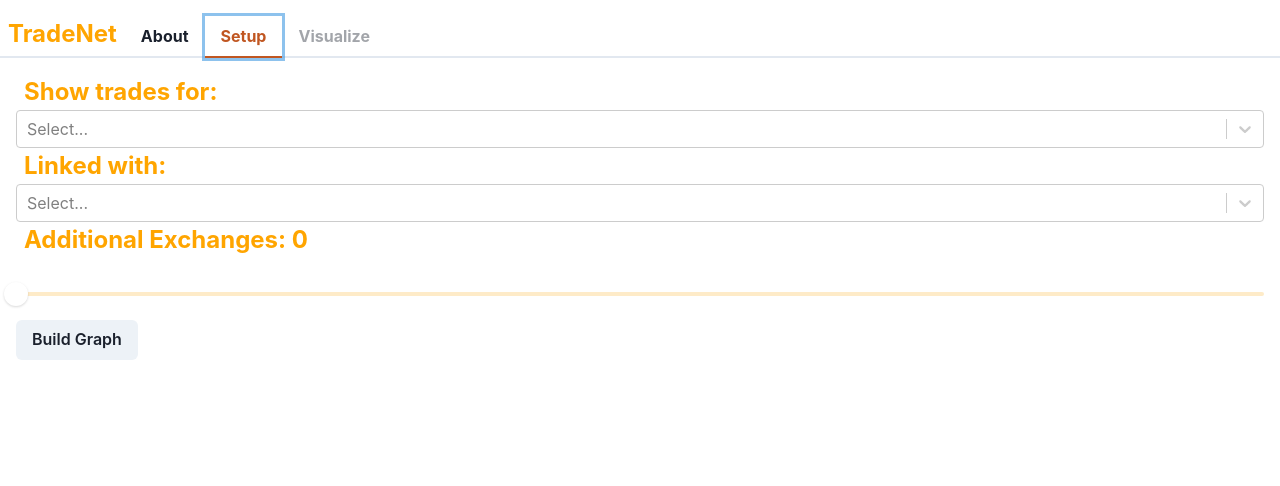
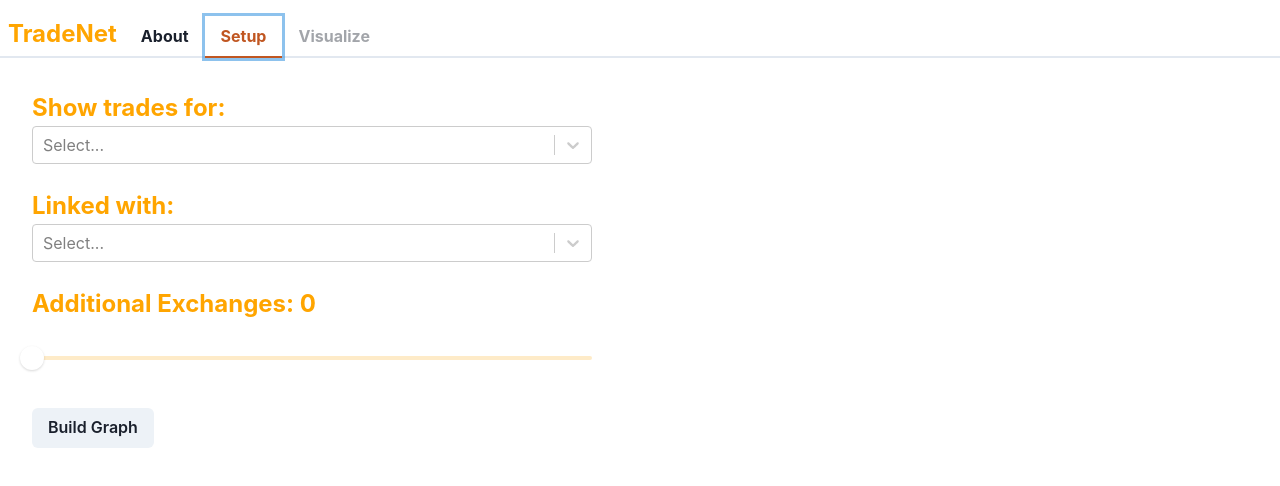
Before and after one commit to aaabuk02/TradeNet, a React (Create React App) app: page / in a window 1280 px wide. Both pictures are taken after a click on the tab "Setup". Shown: the top 486 px of the page. Built offline with nearby package versions, Linux system fonts and the light colour scheme; no server answers.

Commit message:
Update styling and add grid to setup

```diff
--- a/src/App.js
+++ b/src/App.js
@@ -114,10 +114,10 @@
               </Tab>
             </TabList>
             <TabPanels>
-              <TabPanel>
+              <TabPanel p={"2rem"}>
                 <About />
               </TabPanel>
-              <TabPanel>
+              <TabPanel p={"2rem"}>
                 <Setup />
               </TabPanel>
               <TabPanel p={0}>{isGraphVisible && <Visualize />}</TabPanel>
--- a/src/Tabs/Setup/Setup.js
+++ b/src/Tabs/Setup/Setup.js
@@ -6,10 +6,13 @@
   SliderFilledTrack,
   SliderThumb,
   Box,
+  Grid,
+  GridItem,
 } from "@chakra-ui/react";
-import { useContext, useRef} from "react";
+import { useContext, useRef } from "react";
 import { DataContext } from "../../App";
 import Select from "react-select";
+import "./Setup.scss";
 
 const Setup = (props) => {
   const {
@@ -71,21 +74,30 @@
   }
 
   return (
-    <div>
-      <div>
-        <Text fontSize="2xl" as="b" pl=".5rem" pr=".5rem" color="orange">
+    <Grid templateColumns="1fr" gap={6} maxWidth="35rem">
+      <GridItem>
+        <Text fontSize="2xl" as="b" color="orange">
           Show trades for:
         </Text>
-        <Select options={batchPrimaryOptions()} onChange={primaryCalls} />
-        <Text fontSize="2xl" as="b" pl=".5rem" pr=".5rem" color="orange">
+        <Select
+          options={batchPrimaryOptions()}
+          onChange={primaryCalls}
+          className="primary-select"
+        />
+      </GridItem>
+      <GridItem>
+        <Text fontSize="2xl" as="b" color="orange">
           Linked with:
         </Text>
         <Select
           ref={secondarySelectRef}
           options={getRelatedNodes(primaryChoice)}
           onChange={(secondaryChoice) => setSecondaryChoice(secondaryChoice)}
+          className="secondary-select"
         />
-        <Text fontSize="2xl" as="b" pl=".5rem" pr=".5rem" color="orange">
+      </GridItem>
+      <GridItem>
+        <Text fontSize="2xl" as="b" color="orange">
           Additional Exchanges: {sliderValue}
         </Text>
         <Box pt={6} pb={2}>
@@ -102,9 +114,11 @@
             <SliderThumb boxSize={6} />
           </Slider>
         </Box>
+      </GridItem>
+      <GridItem>
         <Button onClick={() => buildGraph()}>Build Graph</Button>
-      </div>
-    </div>
+      </GridItem>
+    </Grid>
   );
 };
 
--- /dev/null
+++ b/src/Tabs/Setup/Setup.scss
@@ -0,0 +1,7 @@
+.primary-select {
+  z-index: 9999;
+}
+
+.secondary-select {
+    z-index: 9998;
+  }
--- a/src/Tabs/Visualize/Visualize.js
+++ b/src/Tabs/Visualize/Visualize.js
@@ -1,6 +1,7 @@
 import React, { useEffect, useContext, useRef } from "react";
 import { ToastContainer, toast } from "react-toastify";
 import "react-toastify/dist/ReactToastify.css";
+import "./Visualize.scss"
 import { DataContext } from "../../App";
 import cytoscape from "cytoscape";
 import fcose from "cytoscape-fcose";
@@ -22,13 +23,25 @@
           {
             selector: "node", // select nodes
             style: {
-              label: "data(label)", // display the label field as the node label
+              'label': "data(label)", // display the label field as the node label
+              'text-wrap': 'wrap',
+              'text-valign': 'center',
+              'font-size': 10,
+              'background-color': 'rgb(255, 95, 31)',
+              'color' : 'rgb(0, 0, 0)',
+              'text-outline-color': 'rgb(255, 95, 31)',
+              'text-outline-width': 2,
+              'width': 35,
+              'height': 35,
             },
           },
           {
             selector: "edge",
             style: {
               "curve-style": "bezier",
+              'opacity': 0.55,
+              // 'lineColor' : 'rgb(245, 85, 21)',
+
             },
           },
         ],
@@ -42,14 +55,14 @@
       cy.on("tap", "edge", (event) => {
         toast(event.target.data('label'), {
           position: "bottom-left",
-          autoClose: 3000,
+          autoClose: 5000,
           hideProgressBar: true,
           zfIndex: 3,
         });
       });
     };
     const buildGraph = (root, neighbors) => {
-      let graph = [{ data: { id: root.Name, label: root.Name } }];
+      let graph = [{ data: { id: root.Name, label: root.Name.split(' ').join('\n') } }];
       let queue = [];
       let nodesVisited = new Set();
       let edgesVisited = new Set();
@@ -66,7 +79,7 @@
         nodesVisited.add(neighbors.Name);
         nodesVisited.add(root.Name);
         graph.push({
-          data: { id: neighbors.Name, label: neighbors.Name },
+          data: { id: neighbors.Name, label: neighbors.Name.split(' ').join('\n') },
         });
       }
 
@@ -83,7 +96,7 @@
           }
           if (!nodesVisited.has(neighbor)) {
             nodesVisited.add(neighbor);
-            graph.push({ data: { id: neighbor, label: neighbor } });
+            graph.push({ data: { id: neighbor, label: neighbor.split(' ').join('\n') } });
             queue.push(neighbor);
           }
           let currEdge = edgesData[index];
@@ -94,7 +107,7 @@
                 source: currNode,
                 target: neighbor,
                 id: currEdge.Key,
-                label: currEdge.Label
+                label: "On " + currEdge.Date + ": " + currEdge.Label
               },
             });
           }
@@ -109,7 +122,7 @@
 
   return (
     <div>
-      <div ref={cytoRef} style={{ height: "94vh" }}></div> <ToastContainer limit={3}/>
+      <div ref={cytoRef} className="graph"></div> <ToastContainer limit={3}/>
     </div>
   );
 };
--- /dev/null
+++ b/src/Tabs/Visualize/Visualize.scss
@@ -0,0 +1,3 @@
+.graph {
+  height: 94vh;
+}
```
